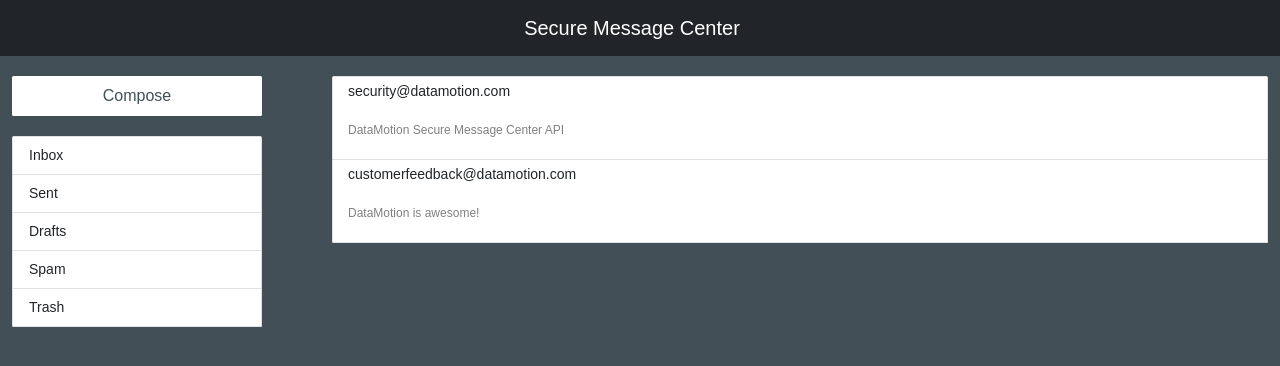
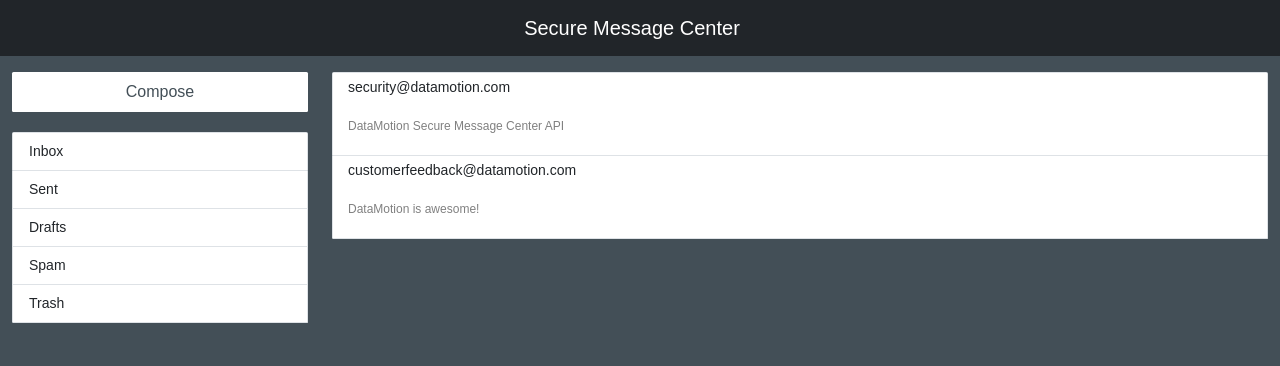
Before and after one commit to janellephalon/fullstack-smc-emailclient, a React (Create React App) app: page / in a window 1280 px wide. Shown: the top 366 px of the page. Built offline with nearby package versions, Linux system fonts and the light colour scheme; a web font is replaced by a local one.

Commit message:
updated with bootstrap grid

```diff
--- a/src/App.js
+++ b/src/App.js
@@ -11,16 +11,12 @@
   return (
     <div>
       <Navbar />
-      <Container fluid style={{ paddingTop: '20px' }}>
-        <Row>
-          <Col md={3}>
-            <Sidebar />
-          </Col>
-          <Col md={9}>
-            <Inbox />
-          </Col>
-        </Row>
-      </Container>
+      <Container fluid>
+            <Row>
+                <Sidebar />
+                <Inbox />
+            </Row>
+        </Container>
     </div>
   );
 }
--- a/src/components/Inbox.js
+++ b/src/components/Inbox.js
@@ -28,6 +28,7 @@
     }, []);
 
     return (
+      <div className="col-md-9 pt-3">
         <ListGroup className='inbox-style'>
             {emails.map(email => (
                 <ListGroup.Item key={email.id} className='email-item'>
@@ -38,6 +39,7 @@
                 </ListGroup.Item>
             ))}
         </ListGroup>
+      </div>
     );
 };
 
--- a/src/components/Sidebar.js
+++ b/src/components/Sidebar.js
@@ -3,7 +3,7 @@
 
 const Sidebar = () => {
     return (
-        <div style={{ width: '100%', maxWidth: '250px', flexShrink: 0 }}>
+      <div className="col-md-3 pt-3">
             <Button variant="primary" size="lg" style={{ marginBottom: '20px', width: '100%' }} className="btn">
                 Compose
             </Button>
```
